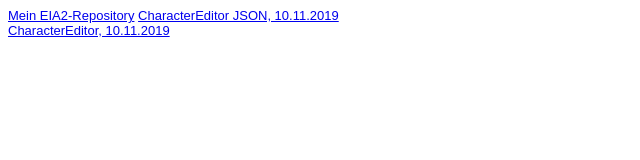
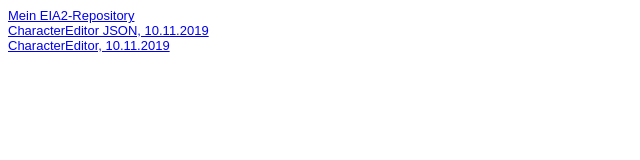
Before and after one commit to kretschmerlea/EIA2, a plain HTML site: page Steckbrief/steckbrief.htm in a window 1280 px wide. Shown: the whole page, without its empty margins (0-640 px from the left). Drawn offline with Linux system fonts and the light colour scheme.

Commit message:
Update steckbrief.htm

```diff
--- a/Steckbrief/steckbrief.htm
+++ b/Steckbrief/steckbrief.htm
@@ -13,7 +13,7 @@ body {
 </head>
 <body>
 	<!-- Hier die Links zu den gelösten Aufgaben einstellen, aktuelle oben, alte stehen lassen! Format: Aufgabenbezeichnung, Datum -->
-	<a href="https://github.com/kretschmerlea/EIA2" target="_blank">Mein EIA2-Repository</a>
+	<a href="https://github.com/kretschmerlea/EIA2" target="_blank">Mein EIA2-Repository</a><br/>
 	<a href="https://kretschmerlea.github.io/EIA2/CharacterEditor/CharacterEditor_JSON.JPG" target="_blank">CharacterEditor JSON, 10.11.2019</a></br>
 	<a href="https://kretschmerlea.github.io/EIA2/CharacterEditor/CharacterEditor.pdf" target="_blank">CharacterEditor, 10.11.2019</a></br>
 
```
